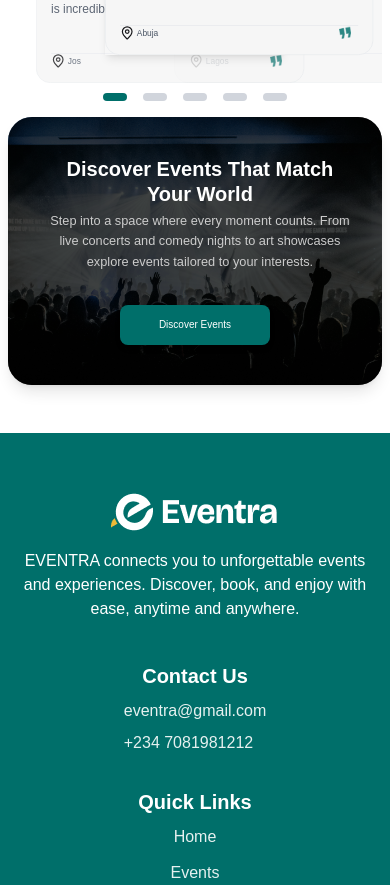
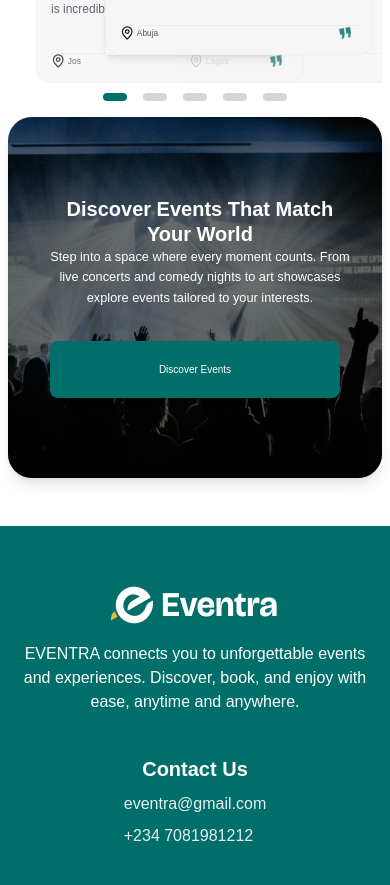
Before and after one commit to Tobak95/Event-Frontend, a React (Vite) app: page / in a window 390 px wide. Shown: the part 3320-4205 px from the top of the page. Built offline with nearby package versions, Linux system fonts and the light colour scheme; no server answers.

Commit message:
reverting

```diff
--- a/src/component/DiscoverFooter.jsx
+++ b/src/component/DiscoverFooter.jsx
@@ -9,22 +9,22 @@
     >
       {/* Discover Events section */}
       <div className="relative mx-auto container DiscoverImg  rounded-3xl shadow-lg p-10 overflow-hidden ">
-        <div className="absolute inset-0 bg-black/70"></div>
-        <div className="relative z-10 lg:my-10 text-center space-y-8 max-w-3xl mx-auto">
+        <div className="absolute inset-0 bg-black/50"></div>
+        <div className="relative z-10 my-10 text-center space-y-8 max-w-3xl mx-auto">
           <div className="w-[303.87px] lg:w-[0]">
             <div className="lg:w-[723px]">
               <h1 className="text-[20px] lg:text-[48px] font-[700] text-white leading-tight">
                 Discover Events That Match Your World
               </h1>
             </div>
-            <p className="text-[12.77px] lg:text-lg  max-w-2xl mx-auto leading-relaxed mt-1 lg:mt-0 text-[#CCCCCC]">
+            <p className="text-[12.77px] lg:text-lg text-white max-w-2xl mx-auto leading-relaxed mt- lg:mt-0">
               Step into a space where every moment counts. From live concerts
               and comedy nights to art showcases explore events tailored to your
               interests.
             </p>
           </div>
           <Link to={"/discover"}>
-            <button className="w-[150px] lg:w-[290px] h-[40px] lg:h-[57px] bg-[#006F6A] hover:bg-[#005a55] text-white  px-8 rounded-[8px] text-[10px] lg:text-[20px] transition-all duration-300 transform hover:scale-105 shadow-md">
+            <button className="w-[290px] h-[57px] bg-[#006F6A] hover:bg-[#005a55] text-white  px-8 rounded-[8px] text-[10px] lg:text-[20px] transition-all duration-300 transform hover:scale-105 shadow-md">
               Discover Events
             </button>
           </Link>
```
